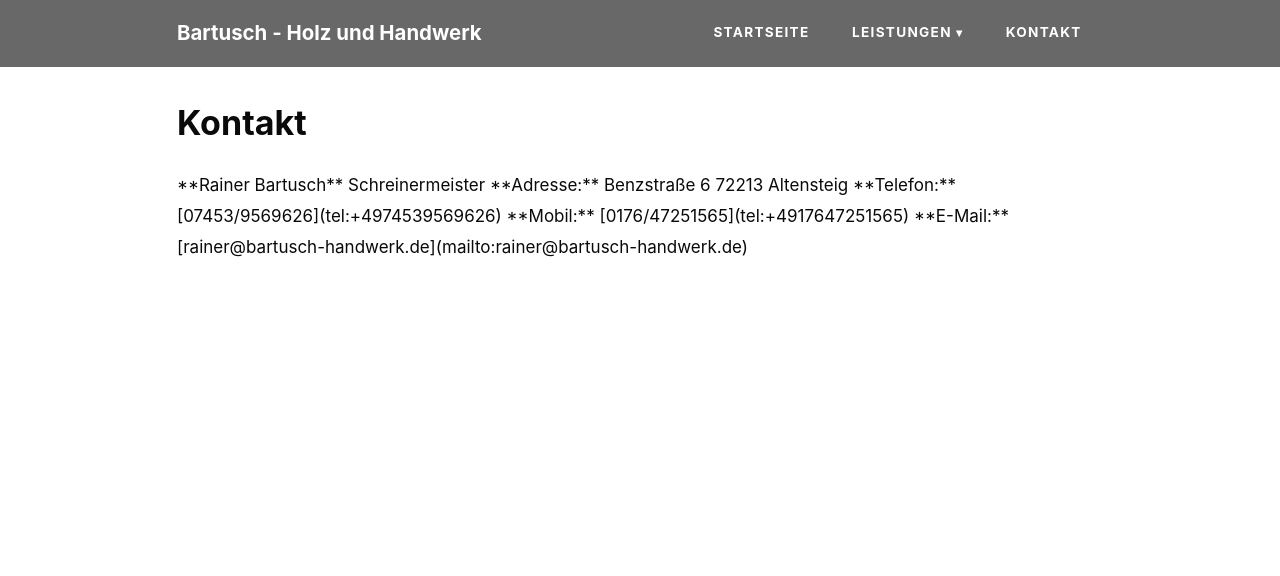
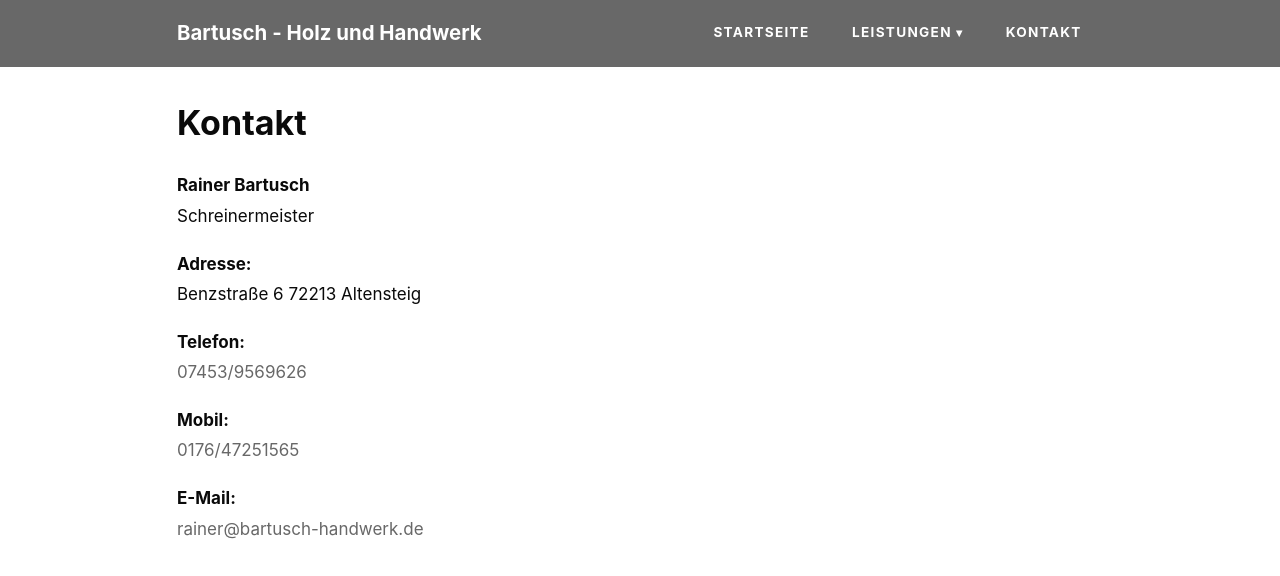
Before and after one commit to bartusch-handwerk/bartusch-handwerk-jekyll, a Jekyll site: the page built from _pages/kontakt.md, in a window 1280 px wide. Shown: the top 576 px of the page. Built offline with Jekyll 4.4.1, drawn with Linux system fonts in a browser that asks for light colours; grey boxes are pictures that could not be loaded.

Commit message:
fix: fix contact page formatting and add Google Maps embed
Add markdown="1" to render Markdown inside div. Add map iframe
for Benzstraße 6, Altensteig.

Co-Authored-By: Claude Opus 4.5 <noreply@anthropic.com>

```diff
--- a/_pages/kontakt.md
+++ b/_pages/kontakt.md
@@ -4,7 +4,7 @@ title: Kontakt
 permalink: /kontakt/
 ---
 
-<div class="contact-info">
+<div class="contact-info" markdown="1">
 
 **Rainer Bartusch**
 Schreinermeister
@@ -20,3 +20,7 @@ Benzstraße 6
 **E-Mail:** [rainer@bartusch-handwerk.de](mailto:rainer@bartusch-handwerk.de)
 
 </div>
+
+<div class="map">
+  <iframe src="https://www.google.com/maps/embed?pb=!1m18!1m12!1m3!1d2631.5!2d8.6044!3d48.5847!2m3!1f0!2f0!3f0!3m2!1i1024!2i768!4f13.1!3m3!1m2!1s0x4797757e1e6b9c3d%3A0x0!2sBenzstra%C3%9Fe%206%2C%2072213%20Altensteig!5e0!3m2!1sde!2sde" width="100%" height="400" style="border:0;" allowfullscreen="" loading="lazy" referrerpolicy="no-referrer-when-downgrade"></iframe>
+</div>
--- a/_sass/_layout.scss
+++ b/_sass/_layout.scss
@@ -64,6 +64,15 @@
   }
 }
 
+// Map embed
+.map {
+  margin-top: 2rem;
+
+  iframe {
+    display: block;
+  }
+}
+
 // Footer
 .site-footer {
   background: $color-footer-bg;
```
